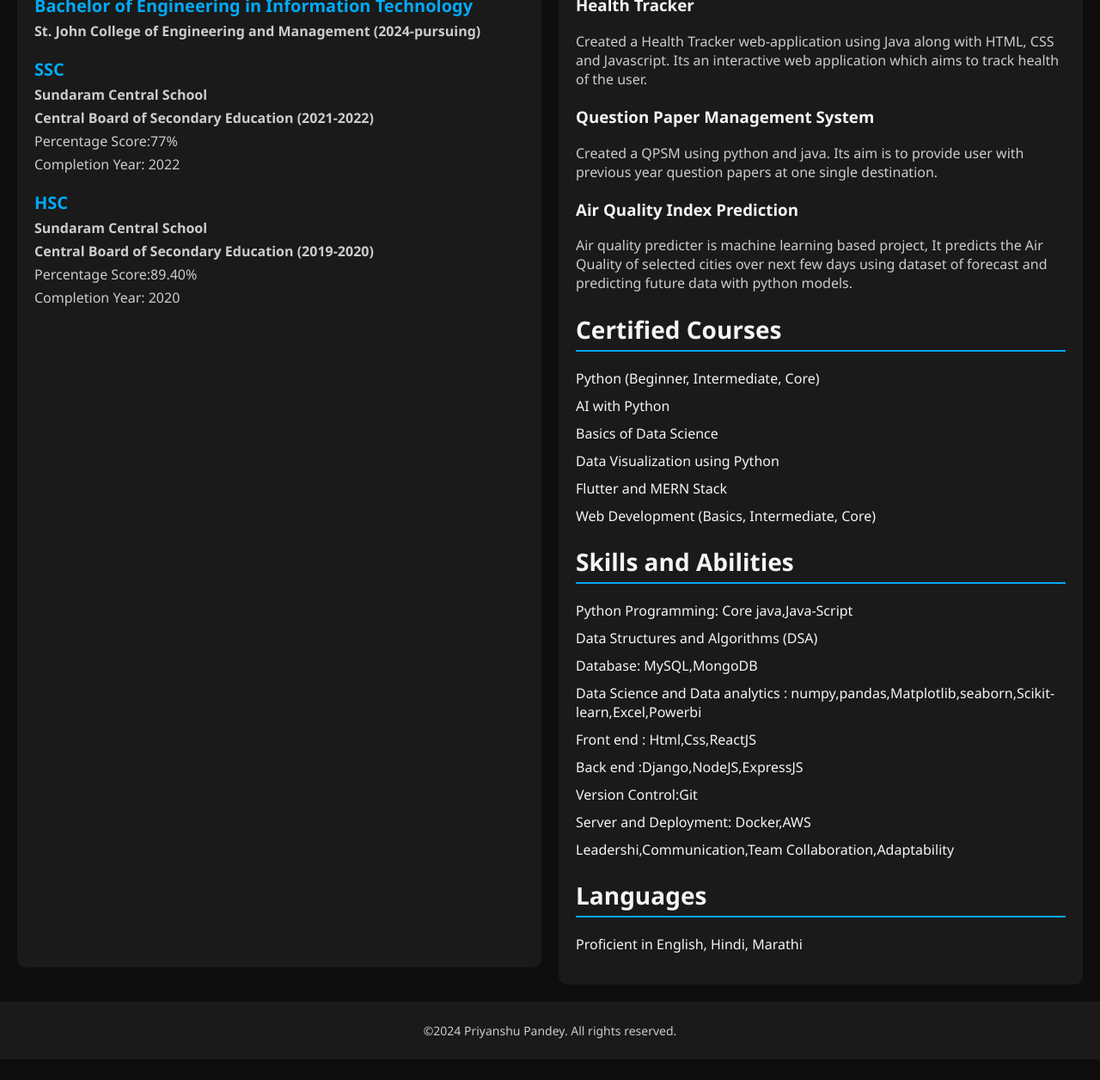
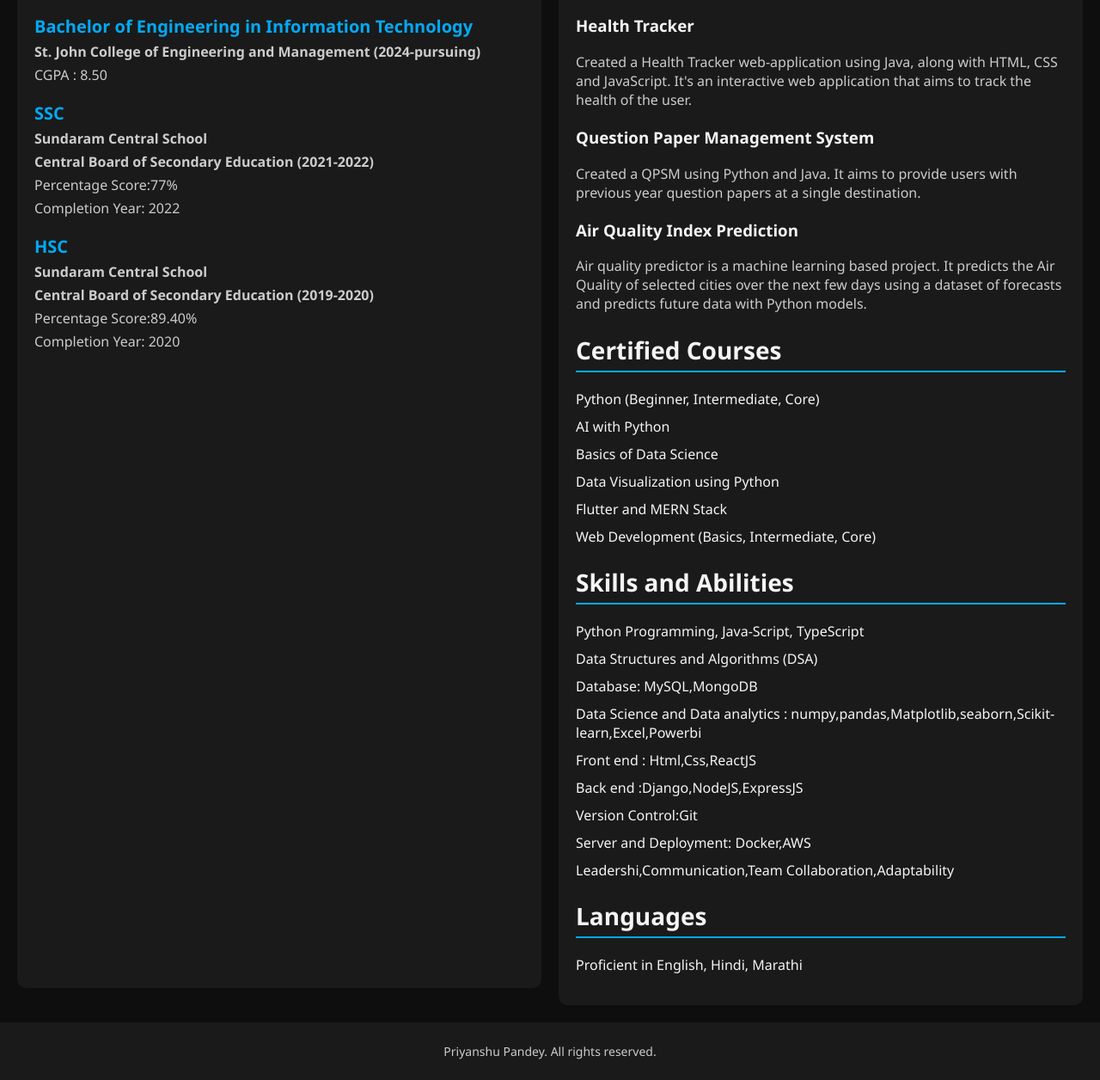
Before and after one commit to Priyanshu4026/My_Resume, a plain HTML site: page index.html in a window 1280 px wide. Shown: the part 370-1626 px from the top of the page at 86% size. Before the commit the page ends 1602 px from the top, so only its background shows below. Drawn offline with Linux system fonts and the light colour scheme.

Commit message:
Update index.html

```diff
--- a/index.html
+++ b/index.html
@@ -177,12 +177,12 @@
 <body>
     <header>
         <h1>Priyanshu Pandey</h1>
-        <p>AI, Data Science, and Machine Learning Enthusiast committed to driving innovation and delivering impactful solutions.</p>
+        <p>Web Developer, Frontend Developer, AI, Data Science, and Machine Learning Enthusiast committed to driving innovation and delivering impactful solutions.</p>
         <div class="contact-info">
             <ul>
                 <li><i class="fas fa-phone-alt"></i>9503083158, 9322090431</li>
                 <li><i class="fas fa-envelope"></i> <a href="mailto:pandeypriyanshu2468@gmail.com">pandeypriyanshu2468@gmail.com</a></li>
-                <li><i class="fab fa-linkedin"></i> <a href="https://www.linkedin.com/in/priyanshu-pandey-6834ab28a" target="_blank">LinkedIn</a></li>
+                <li><i class="fab fa-linkedin"></i> <a href="www.linkedin.com/in/priyanshu-pandey-j06" target="_blank">LinkedIn</a></li>
                 <li><i class="fab fa-github"></i> <a href="https://github.com/Priyanshu4026" target="_blank">GitHub</a></li>
             </ul>
         </div>
@@ -196,6 +196,7 @@
                 <div class="education-item">
                     <h3>Bachelor of Engineering in Information Technology</h3>
                     <p><strong>St. John College of Engineering and Management (2024-pursuing)</strong></p>
+                    <p>CGPA : 8.50</p>
                 </div>
 
                 <div class="education-item">
@@ -221,17 +222,17 @@
                 <h2>Projects</h2>
                 <div class="project-item">
                     <h3><strong>Health Tracker</strong></h3>
-                    <p>Created a Health Tracker web-application using Java along with HTML, CSS and Javascript. Its an interactive web application which aims to track health of the user.</p>
+                    <p>Created a Health Tracker web-application using Java, along with HTML, CSS and JavaScript. It's an interactive web application that aims to track the health of the user.</p>
                 <!--<p><a href="https://satyajeet1718.github.io/Portfolio/movie_recommendation.html" target="_blank">Link</a></p>-->
                 </div>
                 <div class="project-item">
                     <h3><strong>Question Paper Management System</strong></h3>
-                    <p>Created a QPSM using python and java. Its aim is to provide user with previous year question papers at one single destination.</p>
+                    <p>Created a QPSM using Python and Java. It aims to provide users with previous year question papers at a single destination.</p>
                    <!-- <p><a href="https://satyajeet1718.github.io/Portfolio/Multi-language_text_summerizer.html" target="_blank">Link</a></p>-->
                 </div>
                 <div class="project-item">
                     <h3><strong>Air Quality Index Prediction</strong></h3>
-                    <p>Air quality predicter is machine learning based project, It predicts the Air Quality of selected cities over next few days using dataset of forecast and predicting future data with python models.</p>
+                    <p>Air quality predictor is a machine learning based project. It predicts the Air Quality of selected cities over the next few days using a dataset of forecasts and predicts future data with Python models.</p>
                 </div>
             </section>
 
@@ -250,7 +251,7 @@
             <section id="skills">
                 <h2>Skills and Abilities</h2>
                 <ul>
-                    <li>Python Programming: Core java,Java-Script</li>
+                    <li>Python Programming, Java-Script, TypeScript</li>
                     <li>Data Structures and Algorithms (DSA)</li>
                     <li>Database: MySQL,MongoDB</li>
                     <li>Data Science and Data analytics : numpy,pandas,Matplotlib,seaborn,Scikit-learn,Excel,Powerbi</li>
@@ -272,7 +273,7 @@
     </div>
 
     <footer>
-        <p>©2024 Priyanshu Pandey. All rights reserved.</p>
+        <p>Priyanshu Pandey. All rights reserved.</p>
     </footer>
 
 </body>
```
